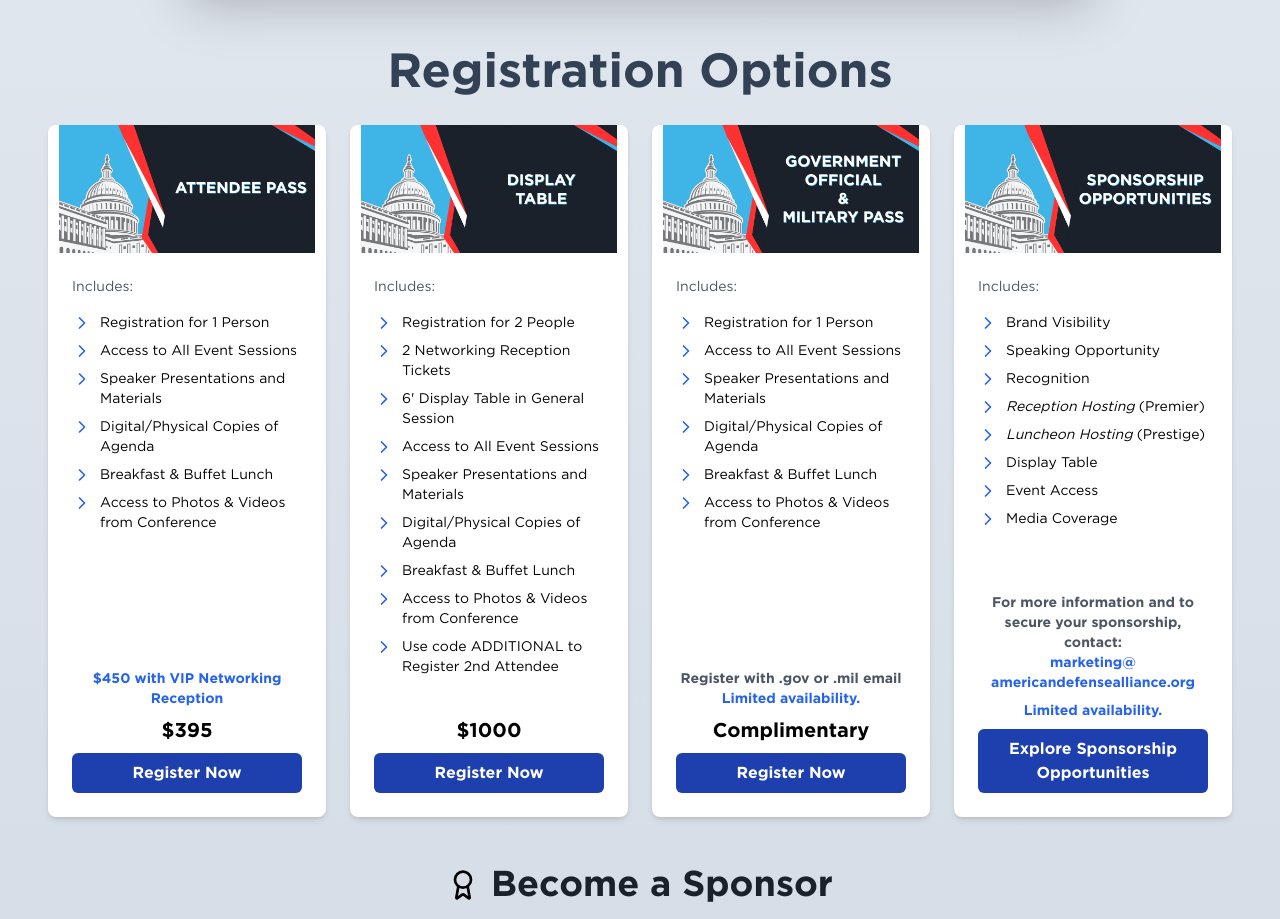
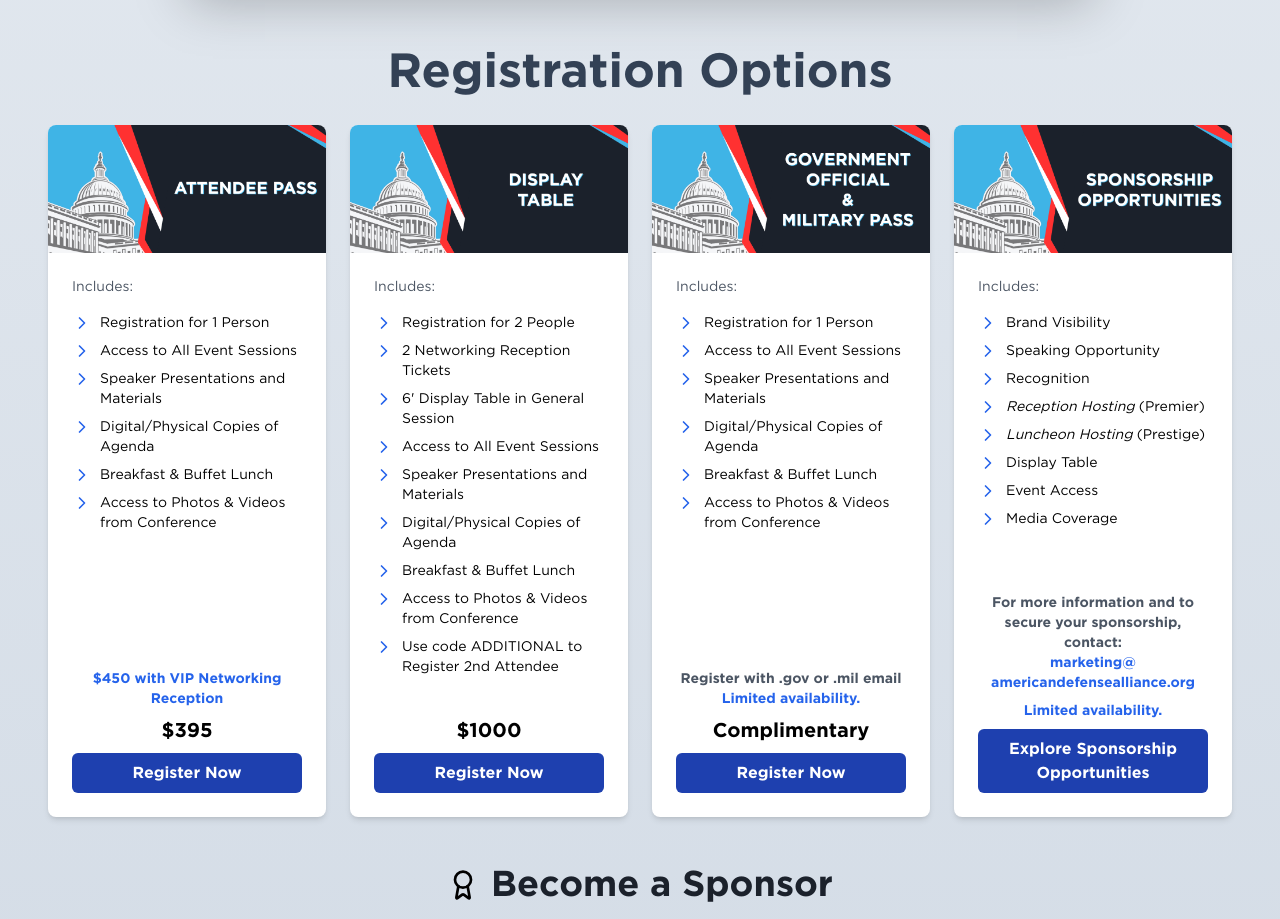
Before and after one commit to masonym/ada-website, a Next.js app: page /events/2025-defense-industry-forecast in a window 1280 px wide. Shown: the part 2140-3059 px from the top of the page. Built offline with nearby package versions, Linux system fonts and the light colour scheme.

Commit message:
Updated images to fix registration cards

```diff
--- a/src/app/components/RegistrationCard.tsx
+++ b/src/app/components/RegistrationCard.tsx
@@ -50,7 +50,7 @@ const RegistrationCard = ({ item }: RegistrationProp) => {
                     src={item.headerImage}
                     alt={item.title}
                     fill
-                    className="object-contain"
+                    className="object-cover"
                     priority
                 />
             </div>
```
Also changed, not shown: public/registration-cards/DTIOS/attendee-pass.png, public/registration-cards/DTIOS/bourbon-tasting-pass.png.
